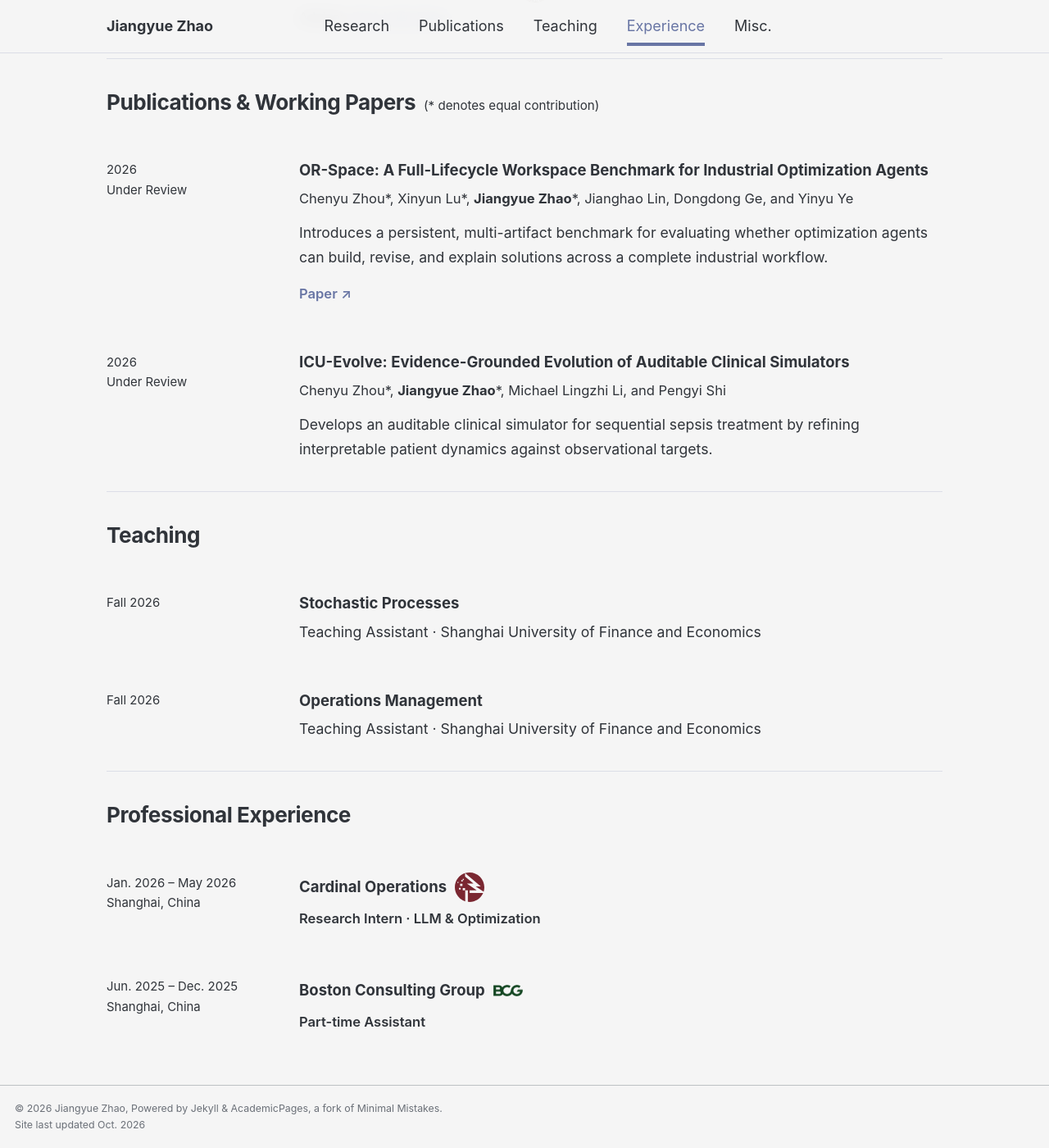
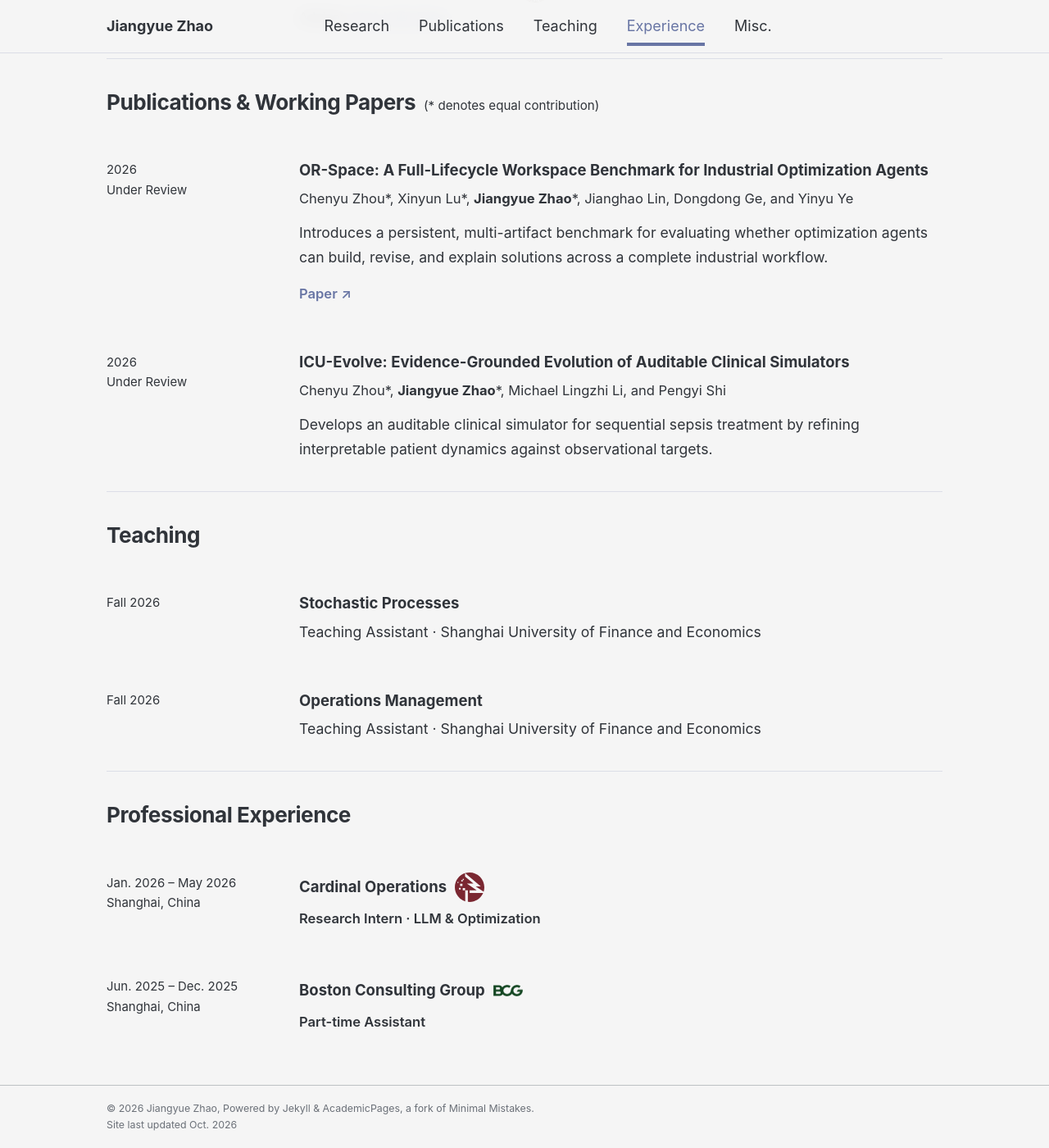
Before and after one commit to jiangyuezhao05/jiangyuezhao05.github.io, a Jekyll site: the page built from _pages/about.md, in a window 1280 px wide and 1400 px high, scrolled down 1196 px. Shown: the whole window at 82% size. Built offline with Jekyll 4.4.1, drawn with Linux system fonts in a browser that asks for light colours.

Commit message:
Update academic-home.css

```diff
--- a/assets/css/academic-home.css
+++ b/assets/css/academic-home.css
@@ -12,6 +12,13 @@ body.academic-home-page {
 body.academic-home-page .page__footer {
   position: static;
   margin-top: 0;
+}
+
+body.academic-home-page .page__footer footer {
+  width: min(100% - 3rem, 1020px);
+  max-width: 1020px;
+  padding-right: 0;
+  padding-left: 0;
 }
 
 .academic-home {
@@ -356,6 +363,10 @@ body.academic-home-page .page__footer {
     font-size: 0.96rem;
   }
 
+  body.academic-home-page .page__footer footer {
+    width: min(100% - 2.2rem, 650px);
+  }
+
   .academic-hero {
     display: block;
     padding: 0.5rem 0 3.25rem;
```
